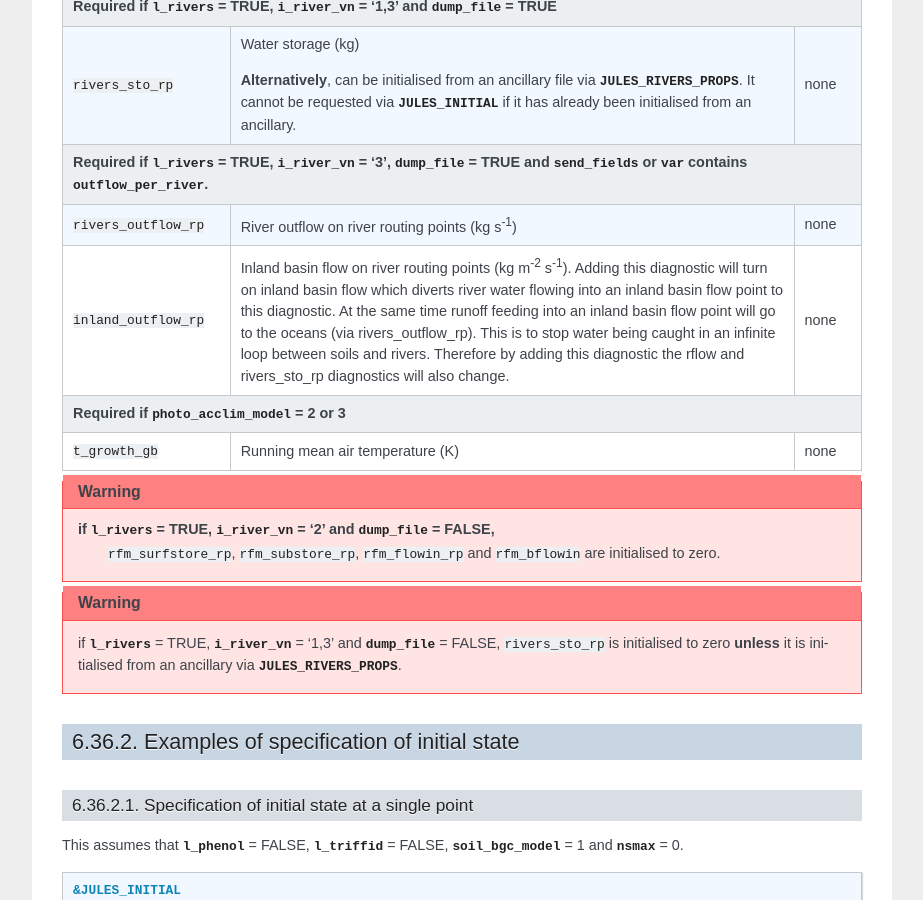
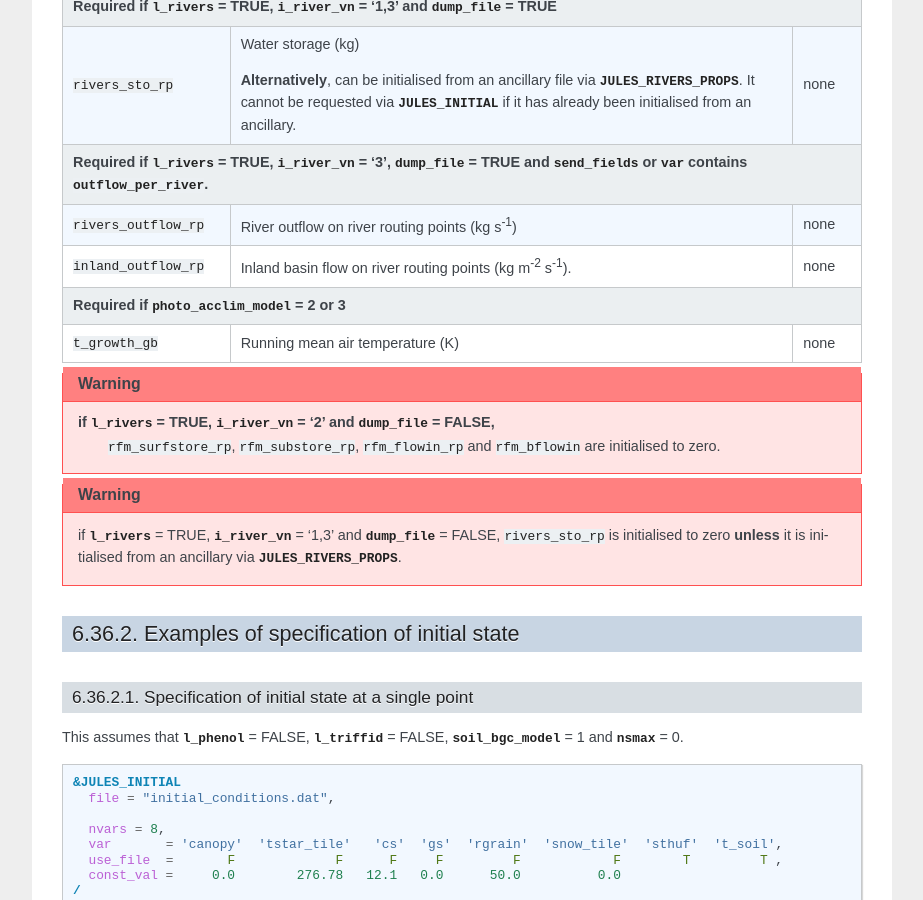
Before and after one commit to MetOffice/jules, a Sphinx documentation site: the page built from doc/source/namelists/initial_conditions.nml.rst, in a window 1280 px wide and 900 px high, scrolled down 7602 px. Shown: the whole window, without its empty margins (224-1147 px from the left). Built offline with Sphinx 7.4.7, drawn with Linux system fonts in a browser that asks for light colours.

Commit message:
Update doc/source/namelists/initial_conditions.nml.rst
Co-authored-by: Maggie <145924708+maggiehendry@users.noreply.github.com>

```diff
--- a/doc/source/namelists/initial_conditions.nml.rst
+++ b/doc/source/namelists/initial_conditions.nml.rst
@@ -426,11 +426,6 @@ The required variables for a particular configuration, along with their 'type' a
 | ``rivers_outflow_rp``            | River outflow on river routing points (kg s\ :sup:`-1`)                                 | none    |
 +----------------------------------+-----------------------------------------------------------------------------------------+---------+
 | ``inland_outflow_rp``            | Inland basin flow on river routing points (kg m\ :sup:`-2` s\ :sup:`-1`).               | none    |
-|                                  | Adding this diagnostic will turn on inland basin flow which diverts river water flowing |         |
-|                                  | into an inland basin flow point to this diagnostic. At the same time runoff feeding     |         |
-|                                  | into an inland basin flow point will go to the oceans (via rivers_outflow_rp). This is  |         |
-|                                  | to stop water being caught in an infinite loop between soils and rivers. Therefore by   |         |
-|                                  | adding this diagnostic the rflow and rivers_sto_rp diagnostics will also change.        |         |
 +----------------------------------+-----------------------------------------------------------------------------------------+---------+
 | Required if :nml:mem:`JULES_VEGETATION::photo_acclim_model` = 2 or 3                                                                 |
 +----------------------------------+-----------------------------------------------------------------------------------------+---------+
```
